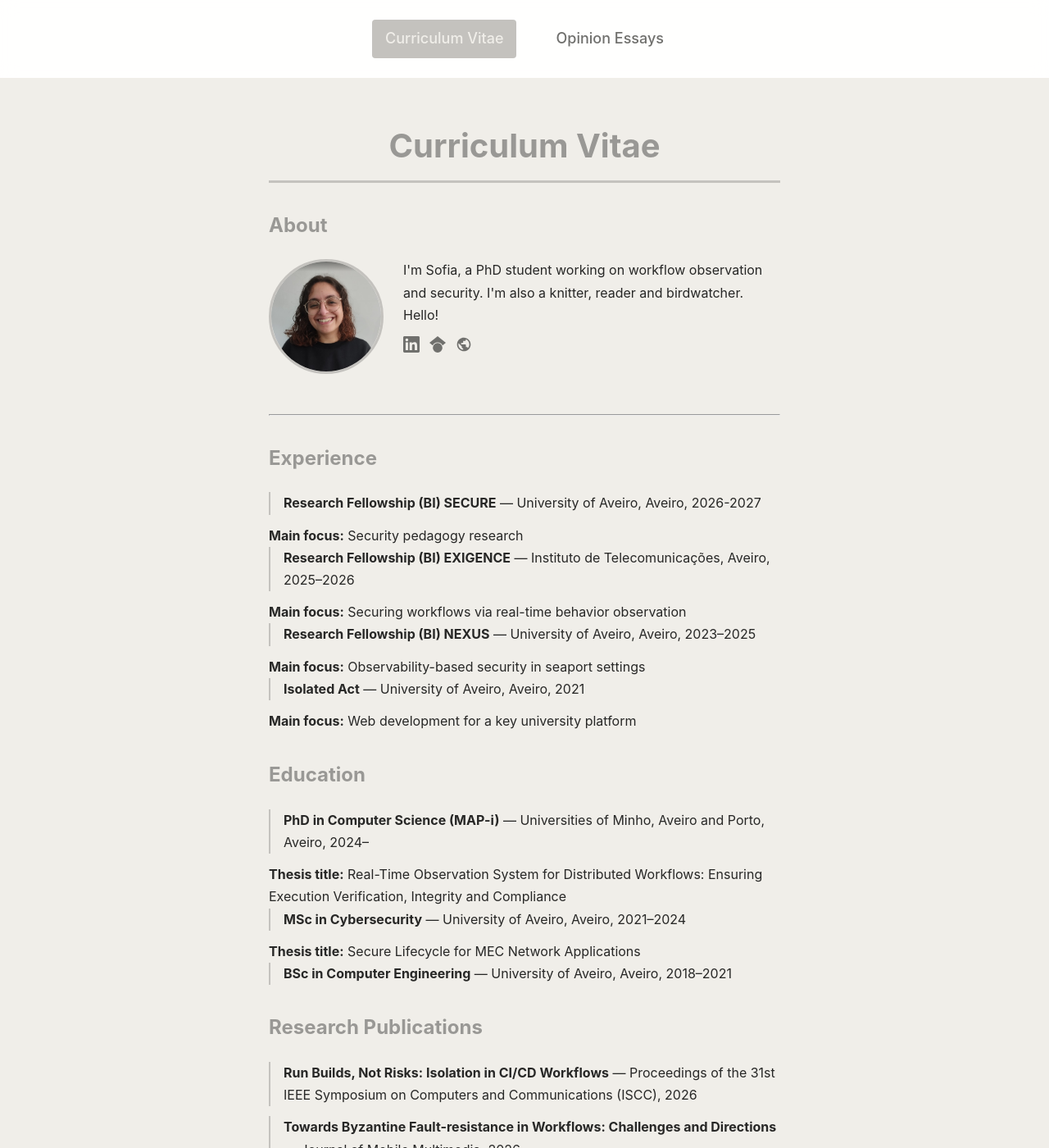
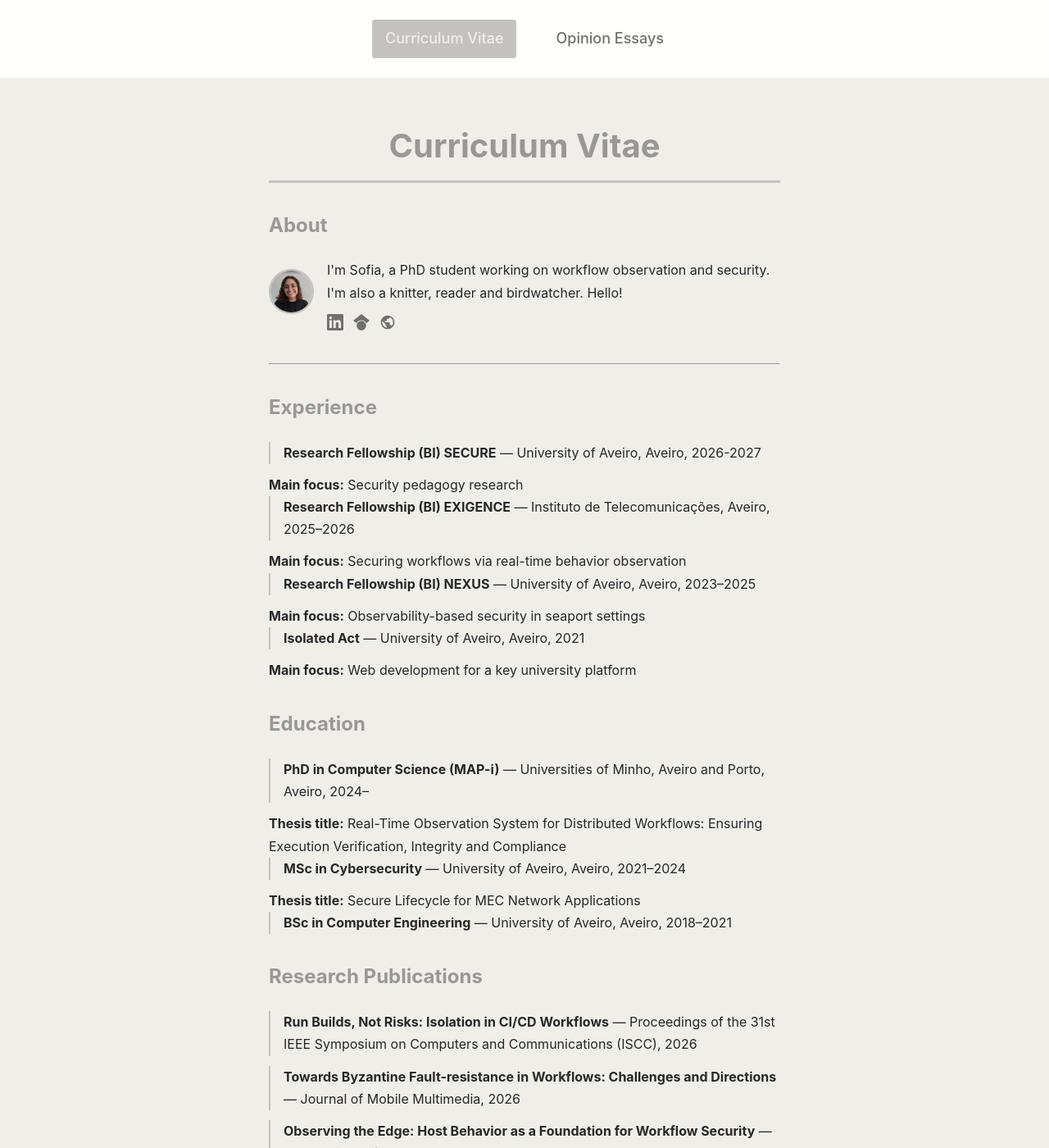
Before and after one commit to SirCocas/sircocas.github.io, a Jekyll site: the page built from index.md, in a window 1280 px wide and 1400 px high. Shown: the whole window at 82% size. Built offline with Jekyll 4.4.1, drawn with Linux system fonts in a browser that asks for light colours; our own code applies the rules of GitHub Pages for plain Markdown files.

Commit message:
style: shrink about headshot to 55px and center text beside it

```diff
--- a/assets/css/style.scss
+++ b/assets/css/style.scss
@@ -108,18 +108,18 @@ a:hover {
 
 .about {
   display: flex;
-  gap: 1.5rem;
-  align-items: flex-start;
+  gap: 1rem;
+  align-items: center;
   margin-bottom: 2.5rem;
 }
 
 .about-photo img {
-  width: 140px;
-  height: 140px;
+  width: 55px;
+  height: 55px;
   object-fit: cover;
   border-radius: 50%;
   flex-shrink: 0;
-  border: 3px solid var(--accent-color);
+  border: 2px solid var(--accent-color);
 }
 
 .about-text p {
--- a/index.md
+++ b/index.md
@@ -21,7 +21,7 @@ layout: default
       <a href="https://scholar.google.com/citations?user=1tzbKkwAAAAJ" target="_blank" rel="noopener" aria-label="Google Scholar">
         <svg viewBox="0 0 24 24" width="20" height="20" fill="currentColor"><path d="M12 24a7 7 0 1 1 0-14 7 7 0 0 1 0 14zm0-24L0 9.5l4.838 3.94A8 8 0 0 1 12 9a8 8 0 0 1 7.162 4.44L24 9.5z"/></svg>
       </a>
-      <a href="https://www.scopus.com/authid/detail.uri?authorId=Y60541210500" target="_blank" rel="noopener" aria-label="Scopus">
+      <a href="https://www.scopus.com/authid/detail.uri?authorId=60541210500" target="_blank" rel="noopener" aria-label="Scopus">
         <svg viewBox="0 0 24 24" width="20" height="20" fill="currentColor"><path d="M12 2C6.48 2 2 6.48 2 12s4.48 10 10 10 10-4.48 10-10S17.52 2 12 2zm-1 17.93c-3.95-.49-7-3.85-7-7.93 0-.62.08-1.21.21-1.79L9 15v1c0 1.1.9 2 2 2v1.93zm6.9-2.54c-.26-.81-1-1.39-1.9-1.39h-1v-3c0-.55-.45-1-1-1H8v-2h2c.55 0 1-.45 1-1V7h2c1.1 0 2-.9 2-2v-.41c2.93 1.19 5 4.06 5 7.41 0 2.08-.8 3.97-2.1 5.39z"/></svg>
       </a>
     </div>
```
